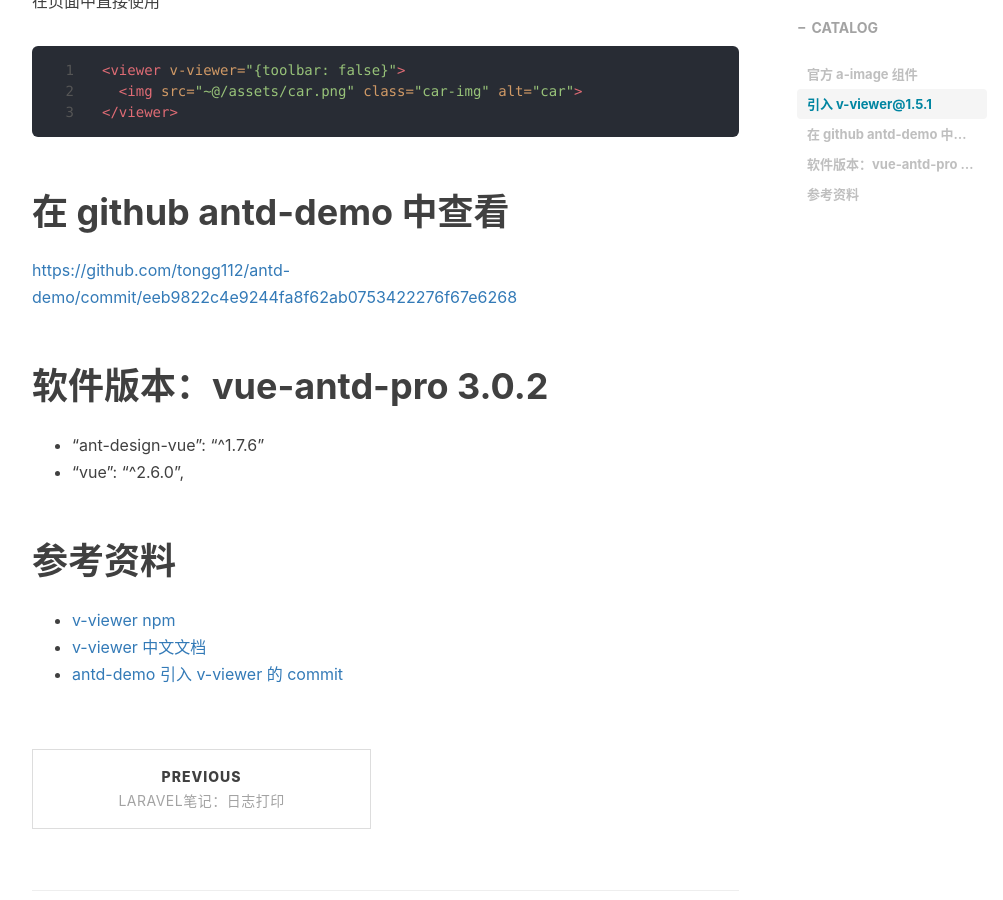
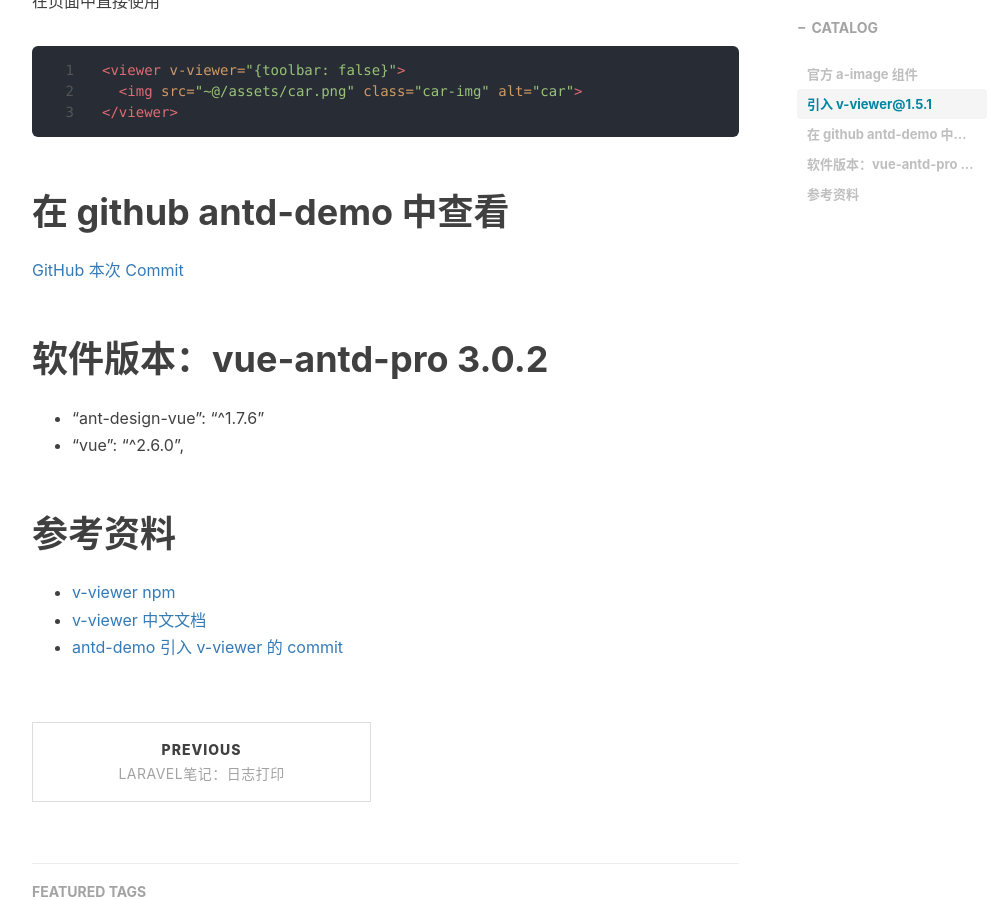
Before and after one commit to tongg112/tongg112.github.io, a Jekyll site: the page built from _posts/2022-05-07-antdv-img.md, in a window 1280 px wide and 900 px high, scrolled down 2163 px. Shown: the whole window, without its empty margins (233-1236 px from the left). Built offline with Jekyll 4.4.1, drawn with Linux system fonts in a browser that asks for light colours; nearby versions of some CDN libraries; comment, search, counter and statistics services are not loaded.

````diff
--- a/_posts/2022-05-07-antdv-img.md
+++ b/_posts/2022-05-07-antdv-img.md
@@ -77,7 +77,7 @@
 </viewer>
 ```
 # 在 github antd-demo 中查看
-[https://github.com/tongg112/antd-demo/commit/eeb9822c4e9244fa8f62ab0753422276f67e6268](https://github.com/tongg112/antd-demo/commit/eeb9822c4e9244fa8f62ab0753422276f67e6268)
+[GitHub 本次 Commit](https://github.com/tongg112/antd-demo/commit/eeb9822c4e9244fa8f62ab0753422276f67e6268)
 
 # 软件版本：vue-antd-pro 3.0.2
 
````
Also changed, not shown: _drafts/2022-05-06-antdvpro-note.md (+1 -1 lines), _posts/2021-07-05-antdv-note.md (+1 -0 lines).
